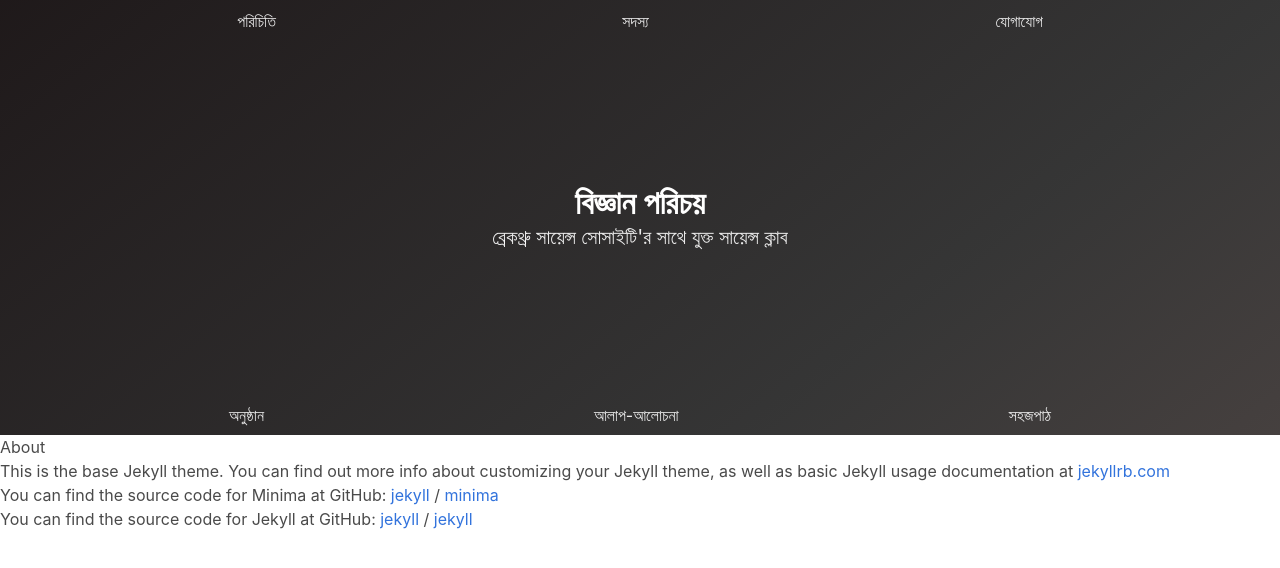
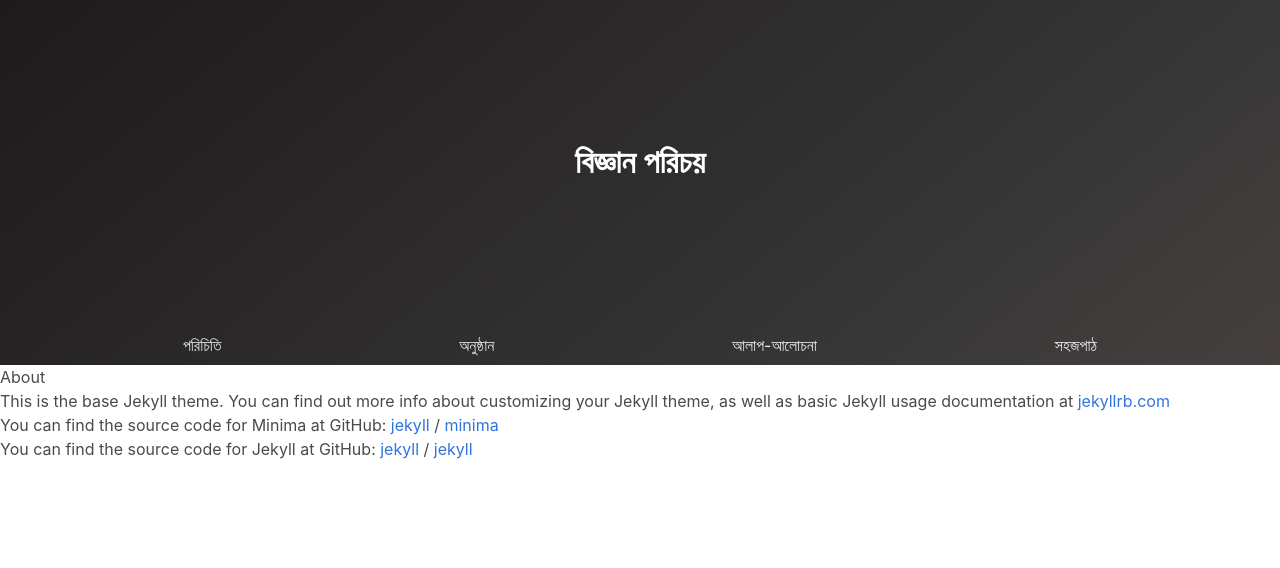
Before and after one commit to sabya-acc/scc, a Jekyll site: the page built from about.md, in a window 1280 px wide. Shown: the top 568 px of the page. Built offline with Jekyll 4.4.1, drawn with Linux system fonts in a browser that asks for light colours.

Commit message:
delete description and head

```diff
--- a/_includes/header.html
+++ b/_includes/header.html
@@ -1,29 +1,8 @@
 <section class="hero is-dark is-medium is-bold">
-<div class="hero-head">
-    <nav class="tabs is-boxed is-fullwidth">
-      <div class="container">
-        <ul>
-          <li>
-            <a>পরিচিতি</a>
-          </li>
-          <li>
-            <a>সদস্য</a>
-          </li>
-          <li>
-            <a>যোগাযোগ</a>
-          </li>
-        </ul>
-      </div>
-    </nav>
-  </div>
-
   <div class="hero-body">
     <div class="container has-text-centered">
       <p class="title">
                                       {{ site.title | escape }}
-      </p>
-      <p class="subtitle">
-                                      {{ site.description | escape }}
       </p>
     </div>
   </div>
@@ -32,6 +11,9 @@
     <nav class="tabs is-boxed is-fullwidth">
       <div class="container">
         <ul>
+<li>
+            <a>পরিচিতি</a>
+          </li>
           <li>
             <a>অনুষ্ঠান</a>
           </li>
```
